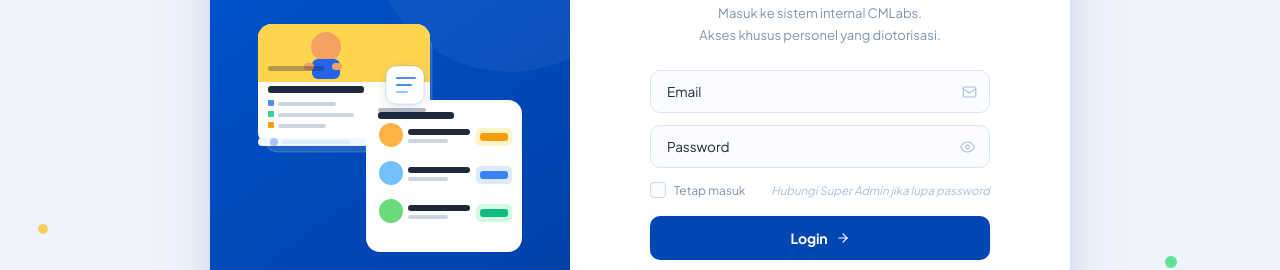
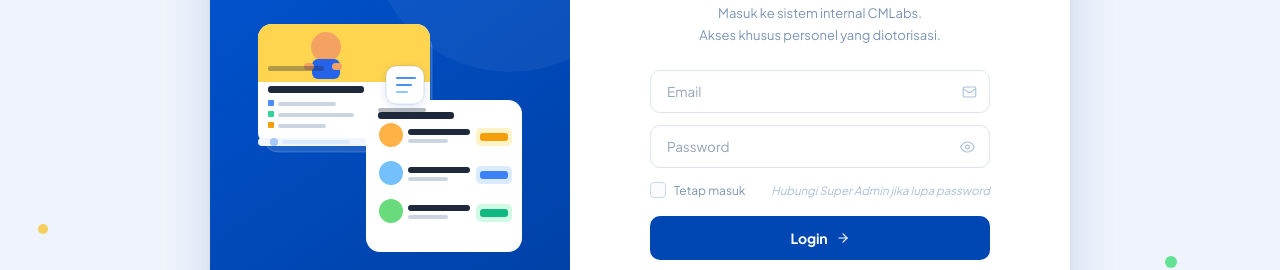
Before and after one commit to repssrahmaa/cmlabs-crm, a Next.js app: page /login in a window 1280 px wide. Shown: the part 208-478 px from the top of the page. Built offline with nearby package versions, Linux system fonts and the light colour scheme.

Commit message:
update ui form border lagi 2

```diff
--- a/app/globals.css
+++ b/app/globals.css
@@ -179,19 +179,7 @@ input, select, textarea {
   -webkit-appearance: none;
   appearance: none;
 }
-input:-webkit-autofill,
-input:-webkit-autofill:hover,
-input:-webkit-autofill:focus,
-textarea:-webkit-autofill,
-select:-webkit-autofill {
-  -webkit-box-shadow: 0 0 0 1000px var(--input-bg) inset !important;
-  -webkit-text-fill-color: var(--input-text) !important;
-  caret-color: var(--input-text) !important;
 
-  border: 1.5px solid var(--border) !important;
-
-  transition: background-color 9999s ease-in-out 0s;
-}
 
 input::placeholder, textarea::placeholder {
   color: var(--input-ph) !important;
--- a/app/login/page.tsx
+++ b/app/login/page.tsx
@@ -223,10 +223,6 @@ const inp = (f: boolean): React.CSSProperties => ({
 
   appearance: "none",
   WebkitAppearance: "none",
-
-  // AUTOFILL FIX
-  WebkitBoxShadow: `0 0 0 1000px ${T.inputBg} inset`,
-  WebkitTextFillColor: T.inputTx,
 
   caretColor: T.inputTx,
 })
```
